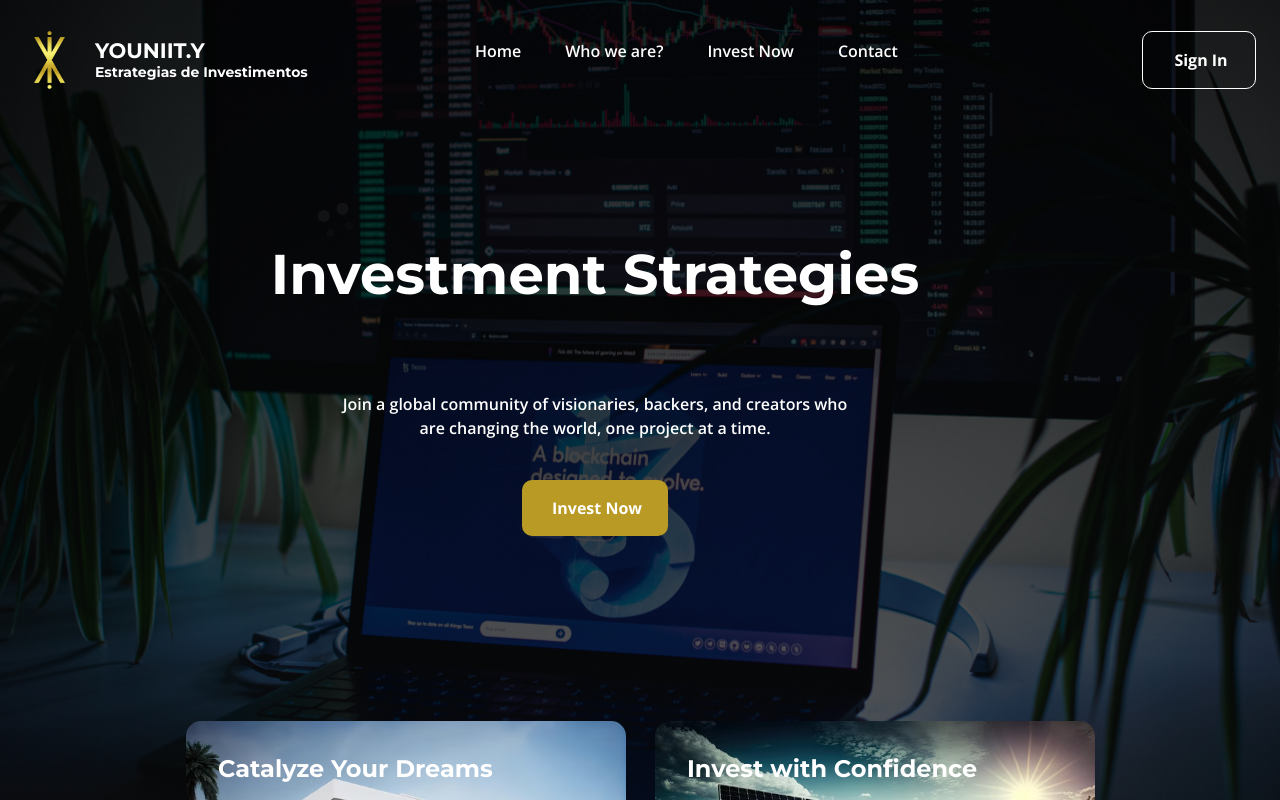
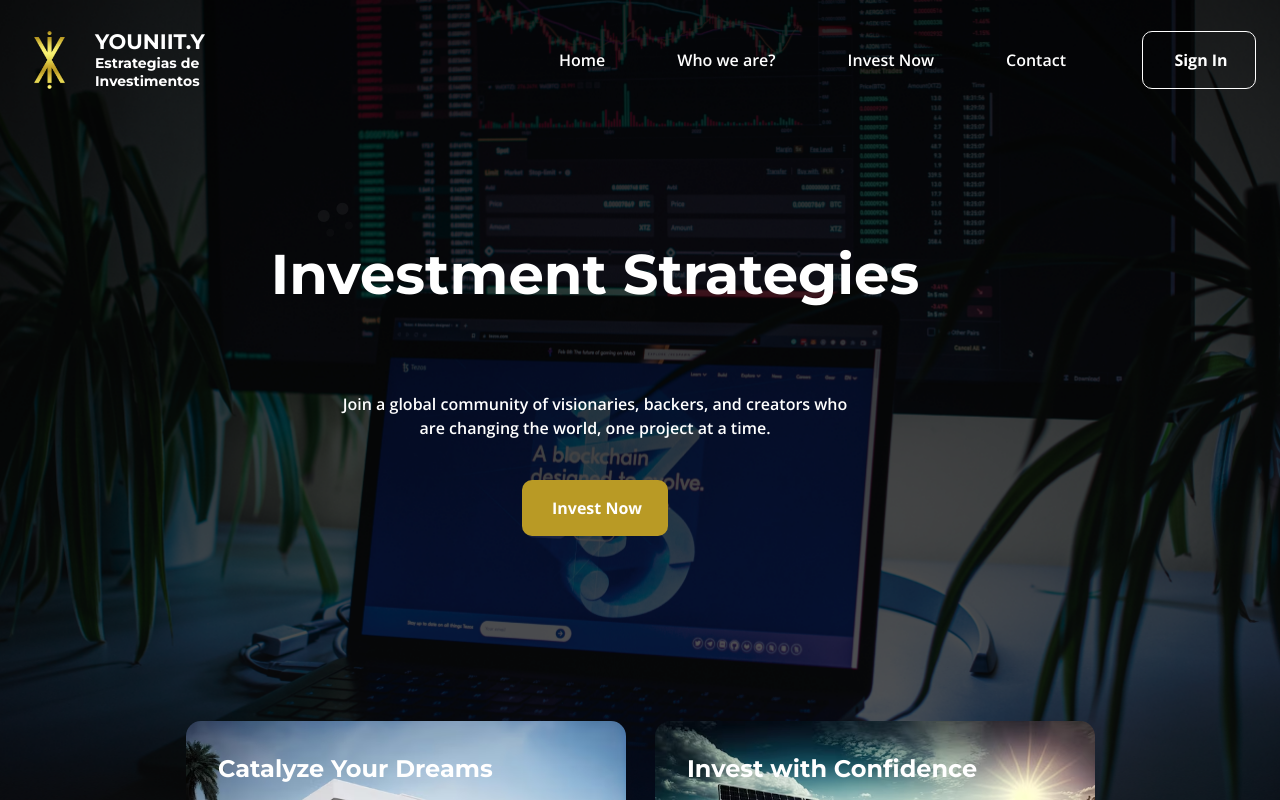
Before and after one commit to niaziiii/crowd-funding-landing-page, a React (Create React App) app: page / in a window 1280 px wide. Shown: the top 800 px of the page. Built offline with nearby package versions, Linux system fonts and the light colour scheme.

Commit message:
navbar responsiveness and design fix

```diff
--- a/package.json
+++ b/package.json
@@ -1,5 +1,5 @@
 {
-  "name": "mock_up_number_1_youniity_(copy)",
+  "name": "Youniity",
   "version": "0.1.0",
   "private": true,
   "dependencies": {
--- a/src/components/HeroSection.js
+++ b/src/components/HeroSection.js
@@ -1,7 +1,6 @@
 import { useState } from "react";
 import Text1 from "./Text1";
 import { Link as ScrollLink, animateScroll as scroll } from "react-scroll";
-
 
 const HeroSection = () => {
   const [isMenuOpen, setIsMenuOpen] = useState(false);
@@ -15,7 +14,7 @@ const HeroSection = () => {
       duration: 500,
       offset: -50,
     });
-    setIsMenuOpen(false)
+    setIsMenuOpen(false);
   };
 
   return (
@@ -29,7 +28,7 @@ const HeroSection = () => {
         group1171276033="/group-1171276033@2x.png"
         // loremIpsumIsLeft="185px"
         loremIpsumIsBackgroundImage="url('/rectangle-68@2x.png')"
-        display='flex'
+        display="flex"
       />
       <Text1
         rectangle68="/rectangle-69@2x.png"
@@ -38,12 +37,12 @@ const HeroSection = () => {
         loremIpsumIsLeft="unset"
         loremIpsumIsBackgroundImage="url('/rectangle-69@2x.png')"
         loremIpsumIsRight="185px"
-        display='flex lg:hidden mq1050:hidden mq750:hidden mq450:hidden'
+        display="flex lg:hidden mq1050:hidden mq750:hidden mq450:hidden"
       />
-      <div className="flex-1 flex flex-col items-center justify-start pt-[10px] pb-[284px] pr-5 box-border relative gap-[131px] bg-cover bg-no-repeat bg-[top] max-w-full text-center text-37xl  lg:pl-11 lg:box-border  mq450:pt-[4px] mq450:pb-[120px] mq450:box-border mq1050:pt-8 mq1050:pb-[185px] mq1050:box-border  mq750:box-border">
+      <div className="flex-1 flex flex-col items-center justify-start pt-[10px] pb-[284px] pr-5 box-border relative gap-[131px] bg-cover bg-no-repeat bg-[top] max-w-full text-center text-37xl  lg:pl-11 lg:box-border  mq450:pt-[4px] mq450:pb-[120px] mq450:box-border mq1050:pt-8 mq1050:pb-[185px] mq1050:box-border  mq1024:box-border">
         <nav class="w-full">
-          <div class=" flex items-center justify-between p-1">
-            <div className="flex flex-row items-center justify-start" >
+          <div class=" flex items-center p-1">
+            <div className="w-[215px] min-w-[215px] max-w-[215px] flex flex-row items-center justify-start">
               <img
                 className="w-[91px] my-0 "
                 loading="eager"
@@ -51,17 +50,14 @@ const HeroSection = () => {
                 src="/logo-dourado-1@2x.png"
               />
               <div className="flex flex-col text-start">
-                <b className="text-2xl">
-                  YOUNIIT.Y
-                </b>
+                <b className="text-2xl">YOUNIIT.Y</b>
                 <b className="text-sm whitespace-normal ">
                   Estrategias de Investimentos
                 </b>
-
               </div>
             </div>
-            <div className="w-[500px] flex flex-col items-start justify-start pt-0 px-0 pb-[18px] box-border max-w-full text-left text-base font-open-sans mq750:w-[77px]">
-              <div className="w-[423px] flex flex-row items-start justify-between gap-[20px] max-w-full mq750:hidden">
+            <div className="flex-1 flex flex-col items-end justify-center pt-0 px-0 pr-[50px] box-border text-left text-base font-open-sans">
+              <div className="flex flex-row items-end justify-between gap-[20px] max-w-full mq1024:hidden">
                 <div className="relative leading-[24px] font-semibold z-[1]">
                   <ScrollLink
                     to="#"
@@ -69,7 +65,7 @@ const HeroSection = () => {
                     duration={500}
                     offset={-50}
                     onClick={() => scrollToSection("whoAreWe")}
-                    className="cursor-pointer"
+                    className="cursor-pointer  py-4 px-[25px] rounded-3xs border border-transparent hover:border-white border-solid transition-all"
                   >
                     Home
                   </ScrollLink>
@@ -81,33 +77,31 @@ const HeroSection = () => {
                     duration={500}
                     offset={-50}
                     onClick={() => scrollToSection("whoAreWe")}
-                    className="cursor-pointer"
+                    className="cursor-pointer  py-4 px-[25px] rounded-3xs border border-transparent hover:border-white border-solid transition-all"
                   >
                     Who we are?
                   </ScrollLink>
-
                 </div>
                 <div className="relative leading-[24px] font-semibold whitespace-nowrap z-[1]">
-
                   <ScrollLink
                     to="investNow"
                     smooth={true}
                     duration={500}
                     offset={-50}
                     onClick={() => scrollToSection("investNow")}
-                    className="cursor-pointer"
+                    className="cursor-pointer  py-4 px-[25px] rounded-3xs border border-transparent hover:border-white border-solid transition-all"
                   >
                     Invest Now
                   </ScrollLink>
                 </div>
-                <div className="relative leading-[24px] font-semibold z-[1]">
+                <div className="relative leading-[24px]  font-semibold z-[1]">
                   <ScrollLink
                     to="contact"
                     smooth={true}
                     duration={500}
                     offset={-50}
                     onClick={() => scrollToSection("contact")}
-                    className="cursor-pointer"
+                    className="cursor-pointer  py-4 px-[25px] rounded-3xs border border-transparent hover:border-white border-solid transition-all "
                   >
                     Contact
                   </ScrollLink>
@@ -115,9 +109,7 @@ const HeroSection = () => {
               </div>
             </div>
             <div className="flex md:order-2 space-x-3 md:space-x-0 rtl:space-x-reverse">
-              <button
-                className="cursor-pointer py-4 pr-[25px] pl-[29px] bg-[transparent] w-[114px] rounded-3xs box-border flex flex-row items-center justify-center whitespace-nowrap z-[1] border-[1px] border-solid border-white hover:bg-gainsboro-200 hover:box-border hover:border-[1px] hover:border-solid hover:border-gainsboro-100 mq750:hidden"
-              >
+              <button className="cursor-pointer py-4 pr-[25px] pl-[29px] bg-[transparent] w-[114px] rounded-3xs box-border flex flex-row items-center justify-center whitespace-nowrap z-[1] border-[1px] border-solid border-white hover:bg-gainsboro-200 hover:box-border hover:border-[1px] hover:border-solid hover:border-gainsboro-100 mq1024:hidden">
                 <b className="relative text-base leading-[24px] font-open-sans text-white text-left">
                   Sign In
                 </b>
@@ -125,72 +117,87 @@ const HeroSection = () => {
               <button
                 data-collapse-toggle="navbar-cta"
                 type="button"
-                className="mq750:inline-flex relative items-center p-2 w-10 h-10 bg-gray-700 mt-2 justify-center text-sm text-gray-500 rounded-lg hidden hover:bg-gray-300 focus:outline-none focus:ring-2 focus:ring-gray-400"
+                className="mq1024:inline-flex relative items-center p-2 w-10 h-10 bg-gray-700 mt-2 justify-center text-sm text-gray-500 rounded-lg hidden hover:bg-gray-300 focus:outline-none focus:ring-2 focus:ring-gray-400"
                 aria-controls="navbar-cta"
                 aria-expanded={isMenuOpen}
                 onClick={toggleMenu}
               >
                 <span className="sr-only">Open main menu</span>
-                <svg className="w-5 h-5" aria-hidden="true" xmlns="http://www.w3.org/2000/svg" fill="none" viewBox="0 0 17 14">
-                  <path stroke="currentColor" stroke-linecap="round" stroke-linejoin="round" stroke-width="2" d="M1 1h15M1 7h15M1 13h15" />
+                <svg
+                  className="w-5 h-5"
+                  aria-hidden="true"
+                  xmlns="http://www.w3.org/2000/svg"
+                  fill="none"
+                  viewBox="0 0 17 14"
+                >
+                  <path
+                    stroke="currentColor"
+                    stroke-linecap="round"
+                    stroke-linejoin="round"
+                    stroke-width="2"
+                    d="M1 1h15M1 7h15M1 13h15"
+                  />
                 </svg>
               </button>
             </div>
 
             {/* Responsive menu */}
-            <div className={`absolute top-28 items-center justify-between w-full md:flex md:w-auto md:order-1 ${isMenuOpen ? "block" : "hidden"} z-20`} id="navbar-cta">
+            <div
+              className={`absolute top-28 items-center justify-between w-full md:flex md:w-auto md:order-1 ${
+                isMenuOpen ? "block" : "hidden"
+              } z-20`}
+              id="navbar-cta"
+            >
               <ul className="flex flex-col text-lg font-medium p-4 md:p-0 mt-4 border border-gray-100 rounded-lg bg-gray-950 md:space-x-8 rtl:space-x-reverse list-none">
-                <li className="py-2">
+                <li className="py-6">
                   <ScrollLink
                     to="#"
                     smooth={true}
                     duration={500}
                     offset={-50}
                     onClick={() => scrollToSection("whoAreWe")}
-                    className="cursor-pointer"
+                    className="cursor-pointer  py-4 px-[25px] rounded-3xs border border-transparent hover:border-white border-solid transition-all"
                   >
                     Home
                   </ScrollLink>
                 </li>
-                <li className="py-2">
+                <li className="py-6">
                   <ScrollLink
                     to="whoAreWe"
                     smooth={true}
                     duration={500}
                     offset={-50}
                     onClick={() => scrollToSection("whoAreWe")}
-                    className="cursor-pointer"
+                    className="cursor-pointer  py-4 px-[25px] rounded-3xs border border-transparent hover:border-white border-solid transition-all"
                   >
                     Who we are?
                   </ScrollLink>
                 </li>
-                <li className="py-2">
+                <li className="py-6">
                   <ScrollLink
                     to="investNow"
                     smooth={true}
                     duration={500}
                     offset={-50}
                     onClick={() => scrollToSection("investNow")}
-                    className="cursor-pointer"
+                    className="cursor-pointer  py-4 px-[25px] rounded-3xs border border-transparent hover:border-white border-solid transition-all"
                   >
                     Invest Now
                   </ScrollLink>
                 </li>
-                <li className="py-2">
+                <li className="py-6">
                   <ScrollLink
                     to="contact"
                     smooth={true}
                     duration={500}
                     offset={-50}
                     onClick={() => scrollToSection("contact")}
-                    className="cursor-pointer"
+                    className="cursor-pointer  py-4 px-[25px] rounded-3xs border border-transparent hover:border-white border-solid transition-all"
                   >
                     Contact
                   </ScrollLink>
                 </li>
-                <li className="py-2 cursor-pointer">
-                  Sign In
-                </li>
+                <li className="py-2 cursor-pointer">Sign In</li>
               </ul>
             </div>
           </div>
@@ -218,13 +225,12 @@ const HeroSection = () => {
                     Invest Now
                   </b>
                 </button>
-
               </div>
             </div>
           </div>
         </div>
-      </div >
-    </section >
+      </div>
+    </section>
   );
 };
 
--- a/src/pages/home.js
+++ b/src/pages/home.js
@@ -9,11 +9,9 @@ import ProjectAccessFrame from "../components/ProjectAccessFrame";
 import SubscribeNowSection from "../components/SubscribeNowSection";
 import Footer from "../components/footer";
 
-
 const HomePage = () => {
   return (
     <div className="w-full relative bg-white overflow-hidden flex flex-col items-center justify-start pt-0 px-0 pb-[29px] box-border tracking-[normal]">
-
       <HeroSection />
       <ProjectLegitimacy />
       <FrameComponent3 />
```
Also changed, not shown: tailwind.config.js (+9 -3 lines), 1 other file (tests, documents, lock files or other folders).
